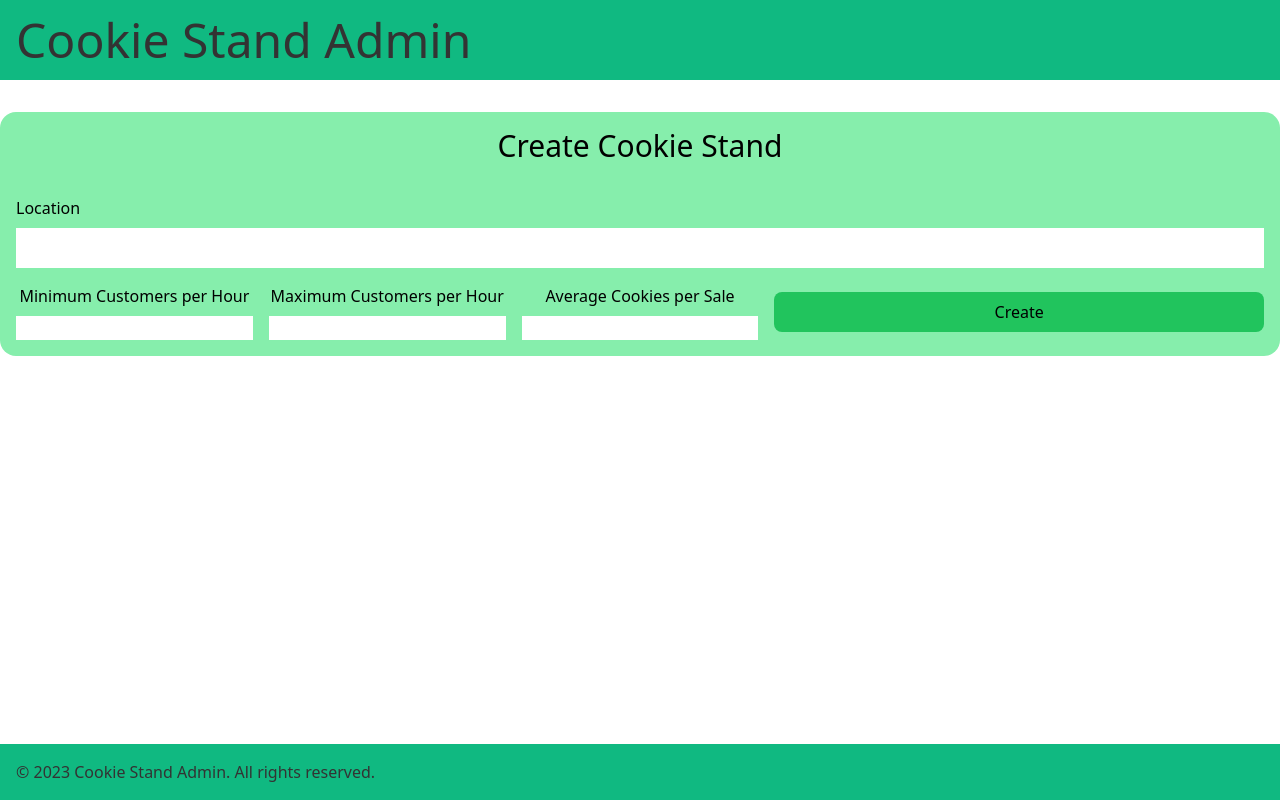
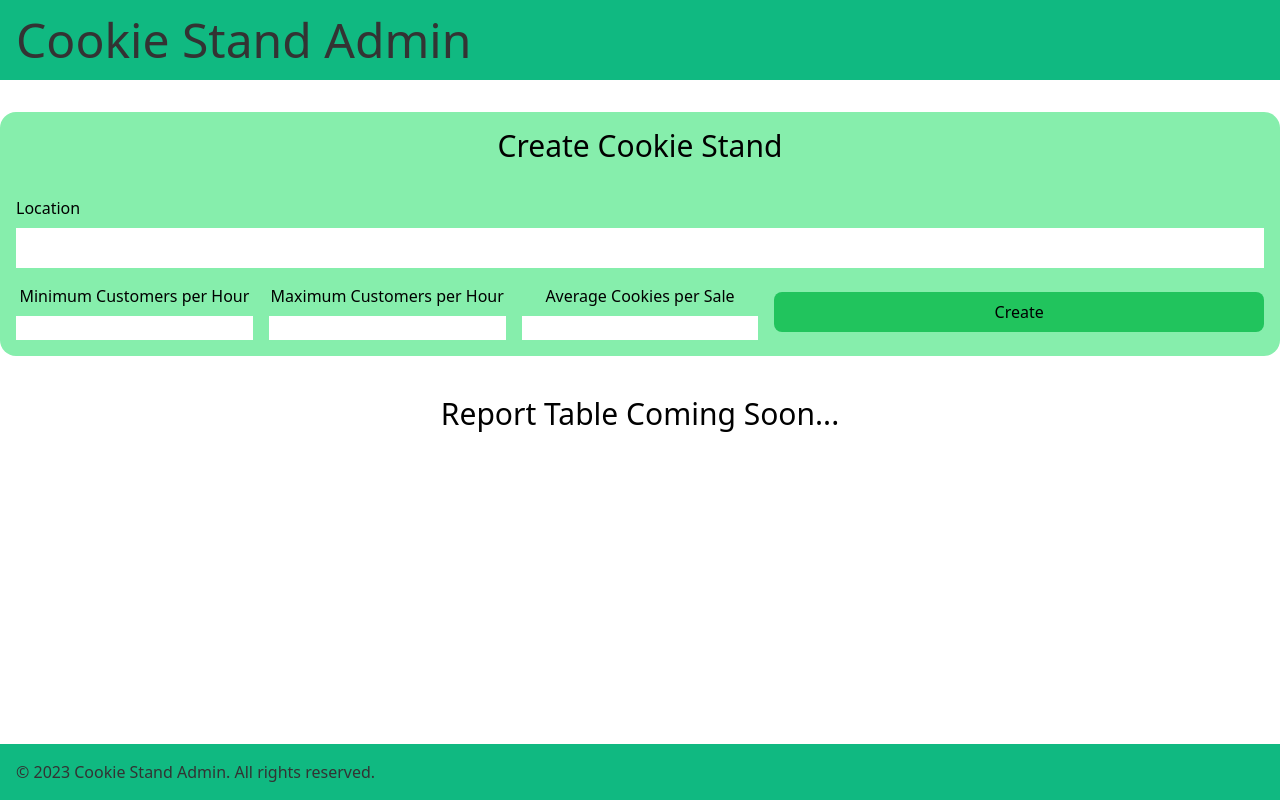
Before and after one commit to iAmAndrewCarroll/cookie-stand-admin, a Next.js app: page / in a window 1280 px wide. Built offline with nearby package versions, Linux system fonts and the light colour scheme.

Commit message:
got something

```diff
--- a/pages/index.js
+++ b/pages/index.js
@@ -36,6 +36,7 @@ export default function Home() {
         </form>
       </main>
 
+        <p className="mt-10 text-3xl text-center">Report Table Coming Soon...</p>
       <footer className="p-4 text-left bg-green-500 mt-10rem">
         &copy; {new Date().getFullYear()} Cookie Stand Admin. All rights reserved.
       </footer>
```
Also changed, not shown: 1 other file (tests, documents, lock files or other folders).
